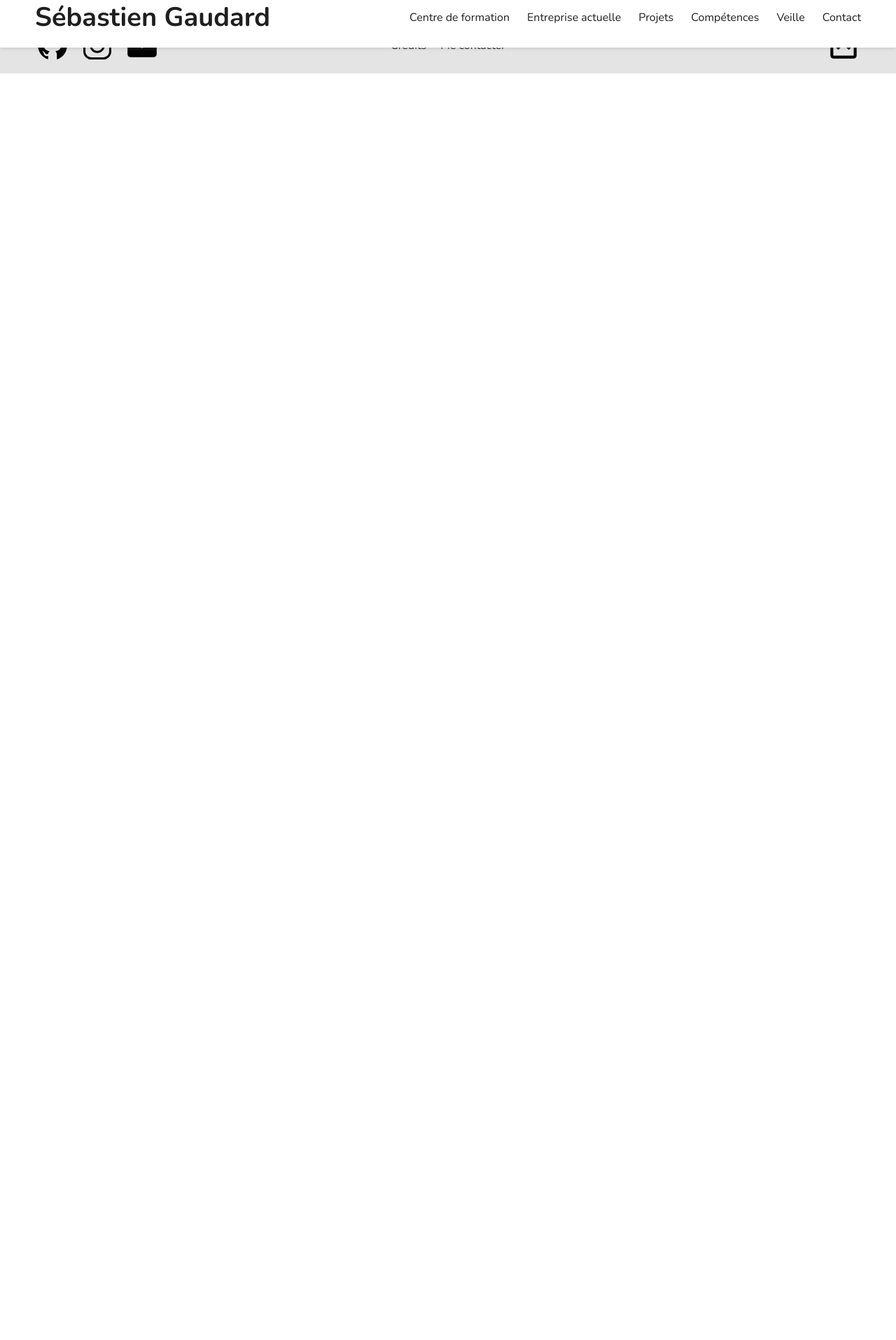
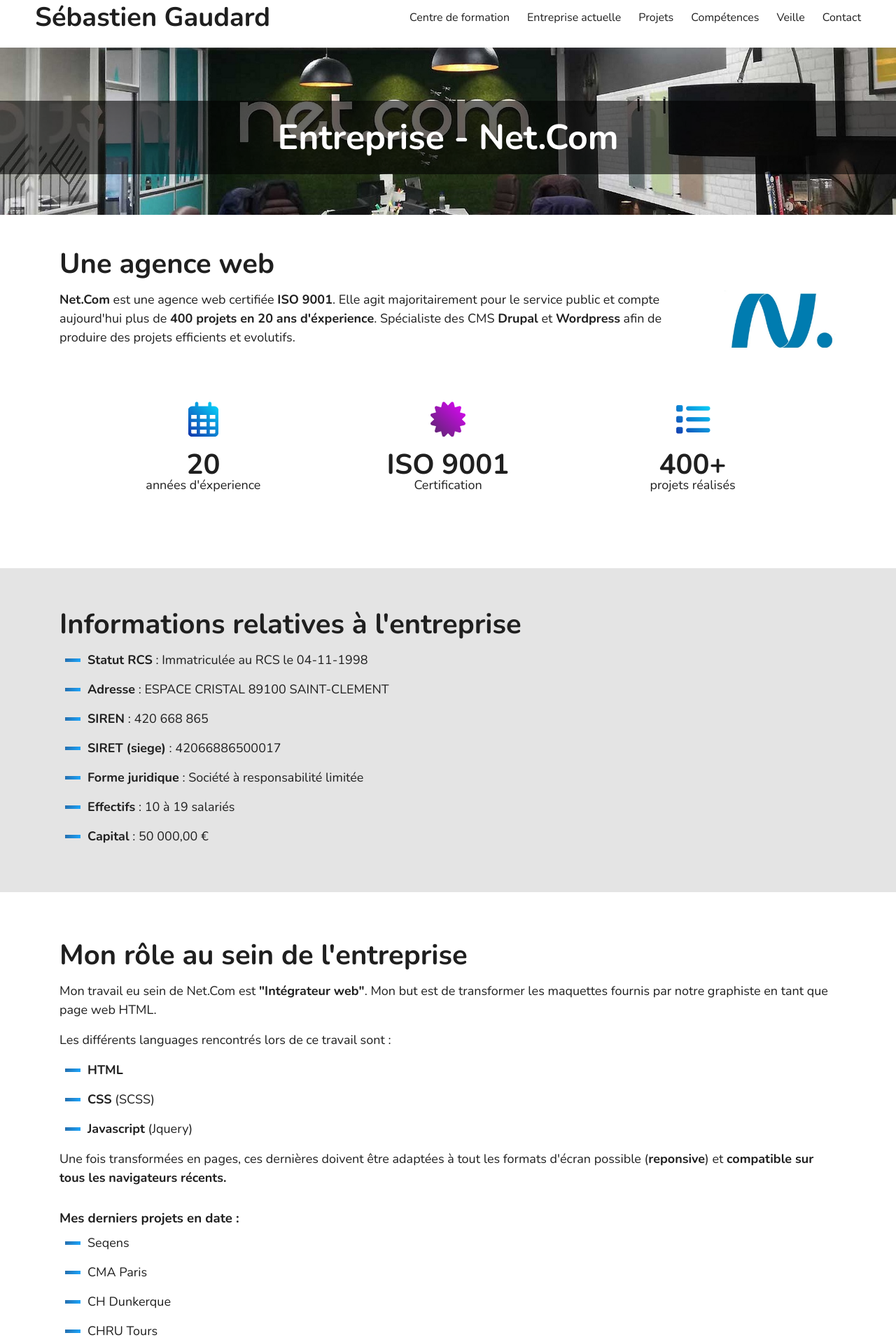
Before and after one commit to SebGrd/portfolio-v2, a PHP site: page /entreprise in a window 1280 px wide. Shown: the part 19-1934 px from the top of the page at 70% size. Before the commit the page ends 124 px from the top, so only its background shows below. Run offline with PHP 8.4, Linux system fonts and the light colour scheme; some libraries are stand-ins or nearby versions.

Commit message:
Pas entreprise

```diff
--- a/src/css/partial/_page.scss
+++ b/src/css/partial/_page.scss
@@ -70,16 +70,20 @@
   padding: 50px 0;
 }
 
-.school-info{
-  #map-school{
+.page-footer{
+  .page-footer_map{
     height: 378px;
+    z-index: 1;
   }
-  .school-contact-info{
+  .page-footer_info{
     display: flex;
     align-items: center;
     justify-content: space-between;
     p{
       margin-bottom: 0;
+    }
+    #logo-nc{
+      width: 180px;
     }
   }
 }
@@ -87,7 +91,7 @@
 .info-list {
   display: flex;
   align-items: flex-start;
-  justify-content: flex-start;
+  justify-content: center;
   flex-wrap: wrap;
 
   .info-list-item {
@@ -147,8 +151,8 @@
     }
   }
 
-  .school-info{
-    .plan-school{
+  .page-footer{
+    #plan-school{
       margin-bottom: 30px;
     }
   }
@@ -221,11 +225,11 @@
     }
   }
 
-  .school-info{
-    #map-school{
+  .page-footer{
+    .page-footer_map{
       height: 200px;
     }
-    .school-contact-info{
+    .page-footer_info{
       flex-direction: column;
       p{
         margin-bottom: 30px;
--- a/src/css/style.css
+++ b/src/css/style.css
@@ -664,22 +664,26 @@ footer .reach-top a:hover {
   padding: 50px 0;
 }
 
-.school-info #map-school {
+.page-footer .page-footer_map {
   height: 378px;
+  z-index: 1;
 }
-.school-info .school-contact-info {
+.page-footer .page-footer_info {
   display: flex;
   align-items: center;
   justify-content: space-between;
 }
-.school-info .school-contact-info p {
+.page-footer .page-footer_info p {
   margin-bottom: 0;
+}
+.page-footer .page-footer_info #logo-nc {
+  width: 180px;
 }
 
 .info-list {
   display: flex;
   align-items: flex-start;
-  justify-content: flex-start;
+  justify-content: center;
   flex-wrap: wrap;
 }
 .info-list .info-list-item {
@@ -725,7 +729,7 @@ footer .reach-top a:hover {
     transform: translateY(-25%);
   }
 
-  .school-info .plan-school {
+  .page-footer #plan-school {
     margin-bottom: 30px;
   }
 }
@@ -779,13 +783,13 @@ footer .reach-top a:hover {
     line-height: 1;
   }
 
-  .school-info #map-school {
+  .page-footer .page-footer_map {
     height: 200px;
   }
-  .school-info .school-contact-info {
+  .page-footer .page-footer_info {
     flex-direction: column;
   }
-  .school-info .school-contact-info p {
+  .page-footer .page-footer_info p {
     margin-bottom: 30px;
   }
 }
--- a/src/js/app.js
+++ b/src/js/app.js
@@ -49,9 +49,20 @@ $(window).resize(() => { //REDIMENSIONNEMENT
 
 $(document).ready( () => {
     //MAP SCHOOL
-    var mapSchool = L.map('map-school').setView([48.426081, 2.743533], 11);
-    L.tileLayer('https://{s}.tile.openstreetmap.org/{z}/{x}/{y}.png', {
-        maxZoom: 19,
-    }).addTo(mapSchool);
-    L.marker([48.426085, 2.743512]).addTo(mapSchool)
+    if ($('#map-school').length){
+        var mapSchool = L.map('map-school').setView([48.426081, 2.743533], 11);
+        L.tileLayer('https://{s}.tile.openstreetmap.org/{z}/{x}/{y}.png', {
+            maxZoom: 19,
+        }).addTo(mapSchool);
+        L.marker([48.426085, 2.743512]).addTo(mapSchool)
+    }
+
+    //MAP COMPANY
+    if ($('#map-company').length){
+        var mapCompany = L.map('map-company').setView([48.213988, 3.277974], 11);
+        L.tileLayer('https://{s}.tile.openstreetmap.org/{z}/{x}/{y}.png', {
+            maxZoom: 19,
+        }).addTo(mapCompany);
+        L.marker([48.213988, 3.277974]).addTo(mapCompany)
+    }
 });
--- a/src/view/entreprise.php
+++ b/src/view/entreprise.php
@@ -1 +1,89 @@
-<h2>Entreprise</h2>
+<div class="page-header">
+    <div class="page-header_image">
+        <img src="src/img/bg-netcom.jpg" alt="utec" class="img-resp center">
+    </div>
+    <div class="container">
+        <h2>Entreprise - Net.Com</h2>
+    </div>
+</div>
+<section class="content">
+    <div class="container">
+        <h2>Une agence web</h2>
+        <div class="row">
+            <div class="col-12 col-sm-8 col-lg-10">
+                <p><b>Net.Com</b> est une agence web certifiée <b>ISO 9001</b>. Elle agit majoritairement pour le service public et compte aujourd'hui
+                    plus de <b>400 projets en 20 ans d'éxperience</b>. Spécialiste des CMS <b>Drupal</b> et <b>Wordpress</b> afin de produire des projets efficients et evolutifs.</p>
+            </div>
+            <div class="col-sm-4 col-lg-2 d-none d-sm-block">
+                <img src="src/img/logo-netcom.jpeg" alt="logo net.com" class="img-resp">
+            </div>
+            </div>
+            <div class="col-12">
+                <div class="info-list my-l">
+                    <div class="info-list-item" id="graduated">
+                        <i class="far fa-calendar-alt icon-colored icon-colored--blue"></i>
+                        <span>20</span>
+                        <p>années d'éxperience</p>
+                    </div>
+                    <div class="info-list-item" id="exam">
+                        <i class="fas fa-certificate icon-colored icon-colored--purple"></i>
+                        <span>ISO 9001</span>
+                        <p>Certification</p>
+                    </div>
+                    <div class="info-list-item" id="job">
+                        <i class="fas fa-list icon-colored icon-colored--blue"></i>
+                        <span>400+</span>
+                        <p>projets réalisés</p>
+                    </div>
+                </div>
+            </div>
+        </div>
+    </div>
+    <div class="full-bg mb-l">
+        <div class="container">
+            <h2>Informations relatives à l'entreprise</h2>
+            <ul>
+                <li><b>Statut RCS</b> : Immatriculée au RCS le 04-11-1998</li>
+                <li><b>Adresse</b> : ESPACE CRISTAL 89100 SAINT-CLEMENT</li>
+                <li><b>SIREN</b> : 420 668 865</li>
+                <li><b>SIRET (siege)</b> : 42066886500017</li>
+                <li><b>Forme juridique</b> : Société à responsabilité limitée</li>
+                <li><b>Effectifs</b> : 10 à 19 salariés</li>
+                <li><b>Capital</b> : 50 000,00 €</li>
+            </ul>
+        </div>
+    </div>
+    <div class="container">
+        <h2>Mon rôle au sein de l'entreprise</h2>
+        <p>Mon travail eu sein de Net.Com est <b>"Intégrateur web"</b>. Mon but est de transformer les maquettes fournis par notre graphiste en tant que page web HTML.</p>
+        <p>Les différents languages rencontrés lors de ce travail sont :</p>
+        <ul>
+            <li><b>HTML</b></li>
+            <li><b>CSS</b> (SCSS)</li>
+            <li><b>Javascript</b> (Jquery)</li>
+        </ul>
+        <p>Une fois transformées en pages, ces dernières doivent être adaptées à tout les formats d'écran possible (<b>reponsive</b>) et <b>compatible sur tous les navigateurs récents.</b></p>
+        <h3 class="mt-m">Mes derniers projets en date :</h3>
+        <ul>
+            <li>Seqens</li>
+            <li>CMA Paris</li>
+            <li>CH Dunkerque</li>
+            <li>CHRU Tours</li>
+            <li>CH Bourges</li>
+        </ul>
+    </div>
+</section>
+
+<section class="page-footer">
+    <div class="container">
+        <div class="row my-xl">
+            <div class="col-12">
+                <div id="map-company" class="page-footer_map"></div>
+                <div class="page-footer_info my-s">
+                    <p><b>ESPACE CRISTAL<br>89100 SAINT-CLEMENT</b><br>Site : <b><a href="https://www.net-com.fr/" target="_blank" title="Site de Net.Com">net-com.fr</a></b></p>
+                    <img src="src/img/logo-netcom.jpeg" alt="" class="img-resp" id="logo-nc">
+                </div>
+            </div>
+        </div>
+    </div>
+</section>
```
Also changed, not shown: src/view/ecole.php (+5 -5 lines), src/img/bg-netcom.jpg, src/img/logo-netcom.jpeg, 1 other file.
